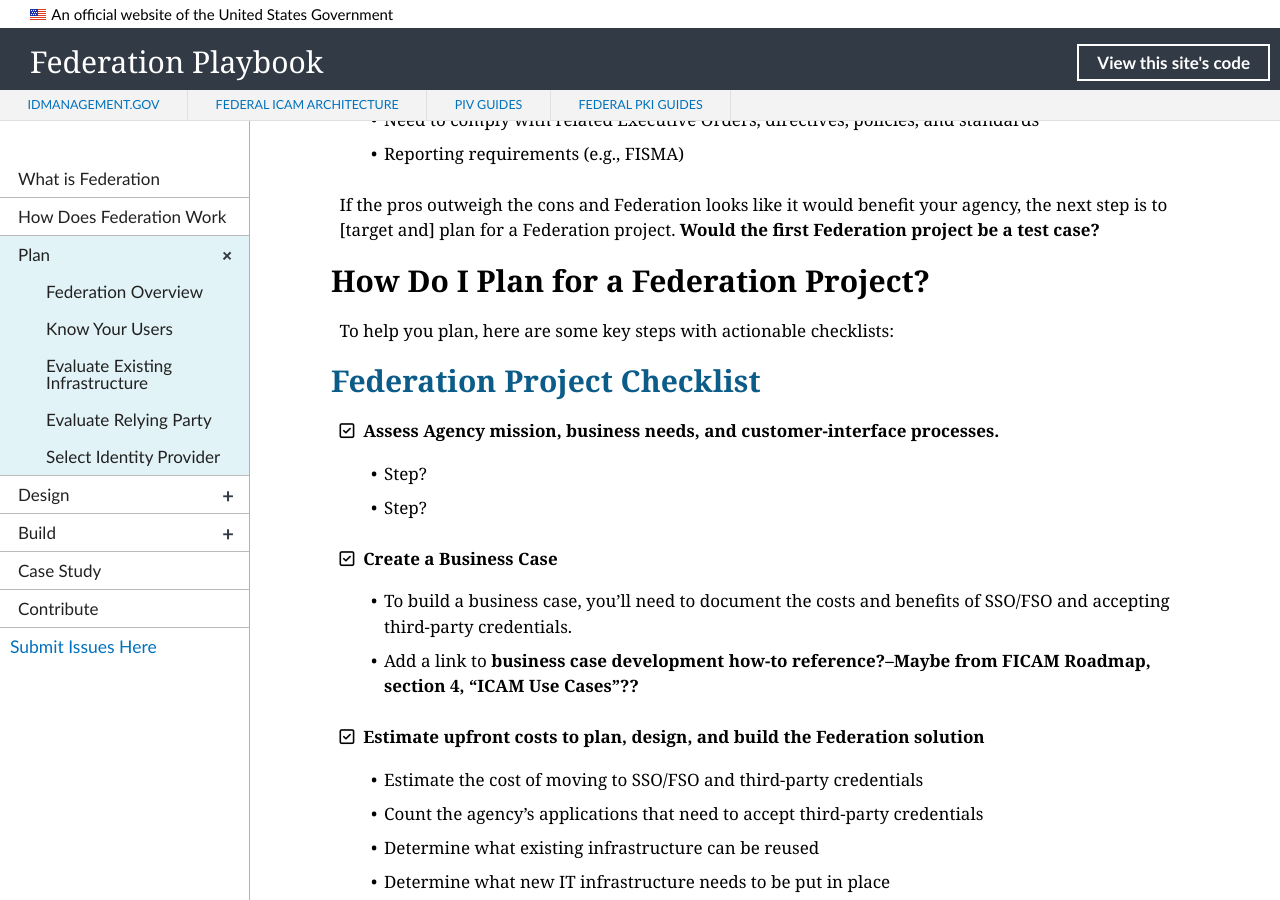
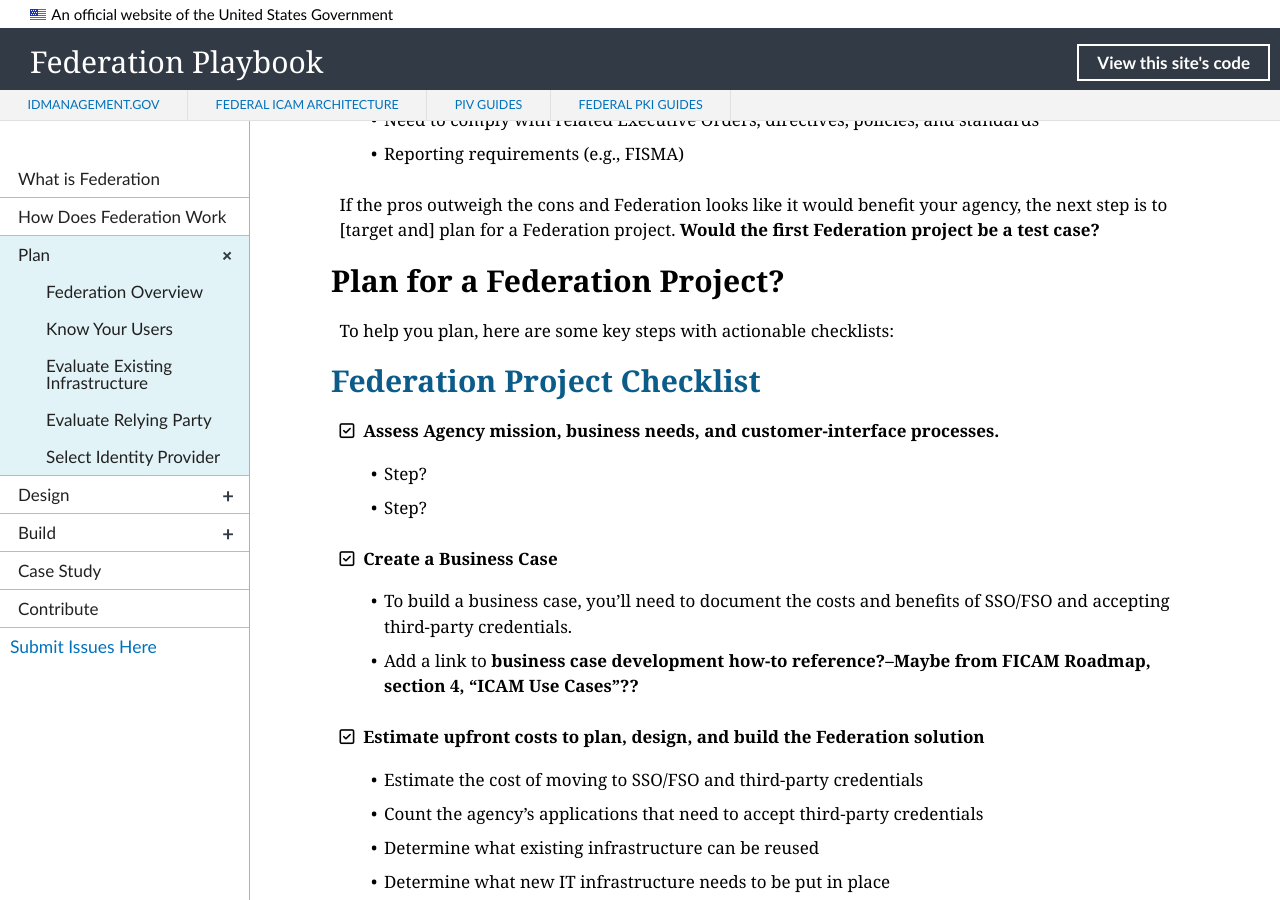
Before and after one commit to GSA/ficam-federation, a Jekyll site: the page built from _plan/00_index.md, in a window 1280 px wide and 900 px high, scrolled down 1433 px. Built offline with Jekyll 4.4.1, drawn with Linux system fonts in a browser that asks for light colours; nearby versions of some CDN libraries; library files that are not in the unit come from our copies.

Commit message:
Update 00_index.md
Change title

```diff
--- a/_plan/00_index.md
+++ b/_plan/00_index.md
@@ -41,7 +41,7 @@ Federation may offer significant advantages for your agency, but it's important
 
 If the pros outweigh the cons and Federation looks like it would benefit your agency, the next step is to [target and] plan for a Federation project.    **Would the first Federation project be a test case?**
 
-## How Do I Plan for a Federation Project?
+## Plan for a Federation Project?
 
 To help you plan, here are some key steps with actionable checklists:
 
```
